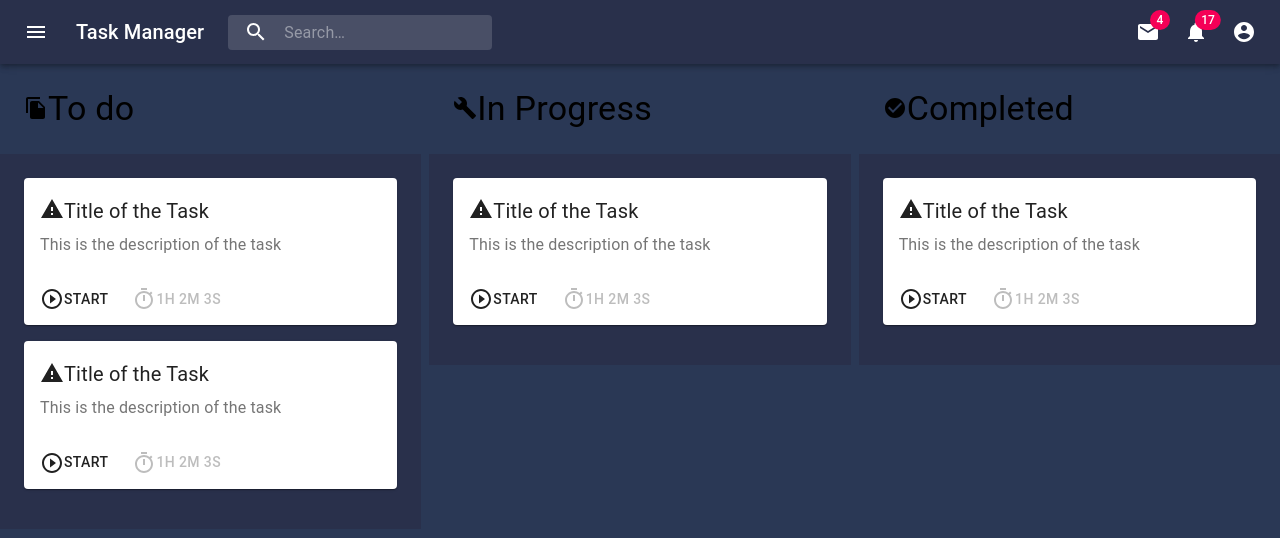
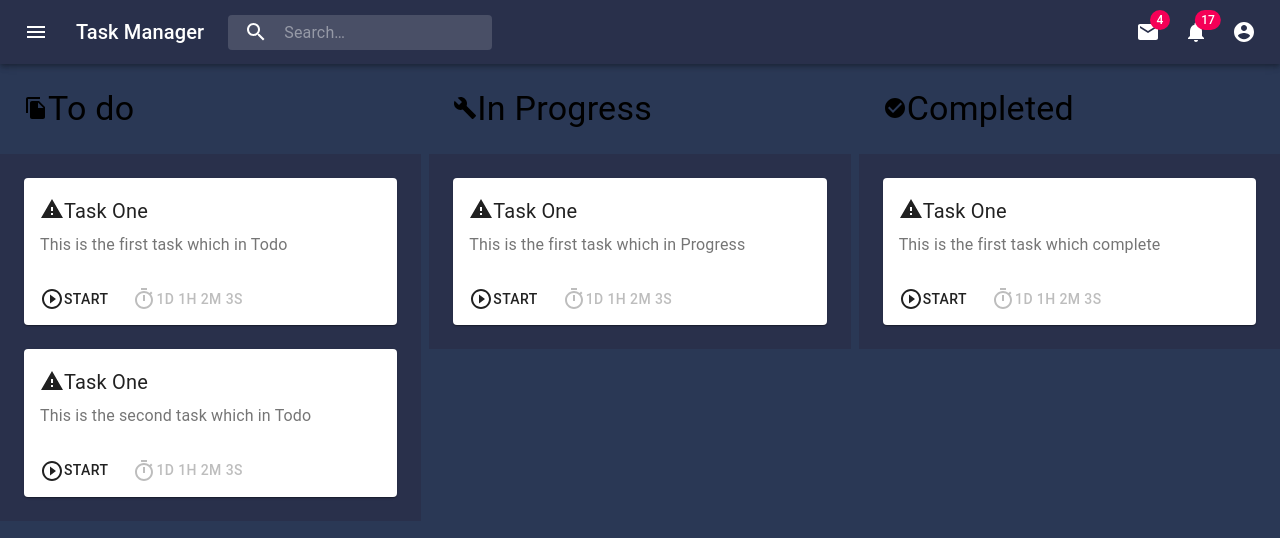
Before and after one commit to rishabh-khurana/Task-Manager, a React (Create React App) app: page / in a window 1280 px wide. Shown: the top 538 px of the page. Built offline with nearby package versions, Linux system fonts and the light colour scheme.

Commit message:
props init

```diff
--- a/src/components/HomePage.js
+++ b/src/components/HomePage.js
@@ -12,7 +12,7 @@ import SimpleCard from './Task';
 function RenderTasks(Testdata) {
 
     let result=Testdata.map((e)=>{
-        return <SimpleCard key={e.indexNo}></SimpleCard>;
+        return <SimpleCard key={e.indexNo} data={e}></SimpleCard>;
     })
     return result
 }
@@ -32,7 +32,7 @@ function HomePage(){
                 indexNo:2,
                 taskName:"Task One",
                 taskdesc:"This is the second task which in Todo",
-                timeOfRegister:"20/11/2019",
+                timeOfRegister:"21/11/2019",
                 importance:"Low"
             }
         ],
--- a/src/components/Task.js
+++ b/src/components/Task.js
@@ -8,11 +8,13 @@ import Typography from '@material-ui/core/Typography';
 import PlayCircleOutlineIcon from '@material-ui/icons/PlayCircleOutline';
 import TimerIcon from '@material-ui/icons/Timer';
 import WarningIcon from '@material-ui/icons/Warning';
-import { relative } from 'path';
 
 const useStyles = makeStyles({
   card: {
-    marginBottom: '1rem',
+    marginBottom: '1.5rem',
+    "&:last-child": {
+      marginBottom: '0rem',
+    }
   },
   title: {
     fontSize: 20,
@@ -23,25 +25,28 @@ const useStyles = makeStyles({
   }
 });
 
-export default function SimpleCard() {
+function SimpleCard(props) {
+
   const classes = useStyles();
 
   return (
     <Card className={classes.card}>
       <CardContent>
         <Typography className={classes.title} component="h2" gutterBottom>
-          <WarningIcon className={classes.titleIcon}/>Title of the Task
+          <WarningIcon className={classes.titleIcon}/>{props.data.taskName}
         </Typography>
         <Typography component="p" color="textSecondary">
-          This is the description of the task
+          {props.data.taskdesc}
         </Typography>
       </CardContent>
       <CardActions>
         <Button><PlayCircleOutlineIcon/>Start</Button>
         <Button disabled>
-          <TimerIcon/>1h 2m 3s
+          <TimerIcon/>1d 1h 2m 3s
         </Button>
       </CardActions>
     </Card>
   );
 }
+
+export default SimpleCard;
```
